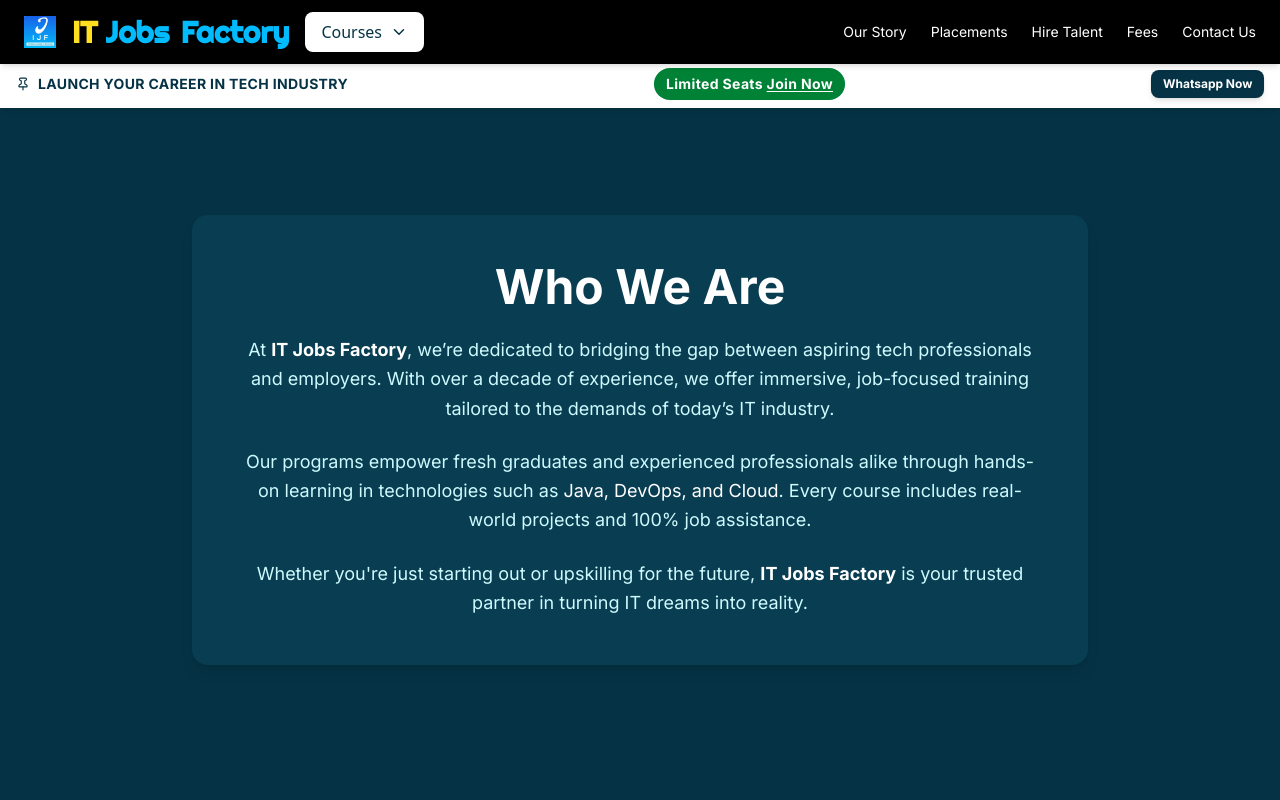
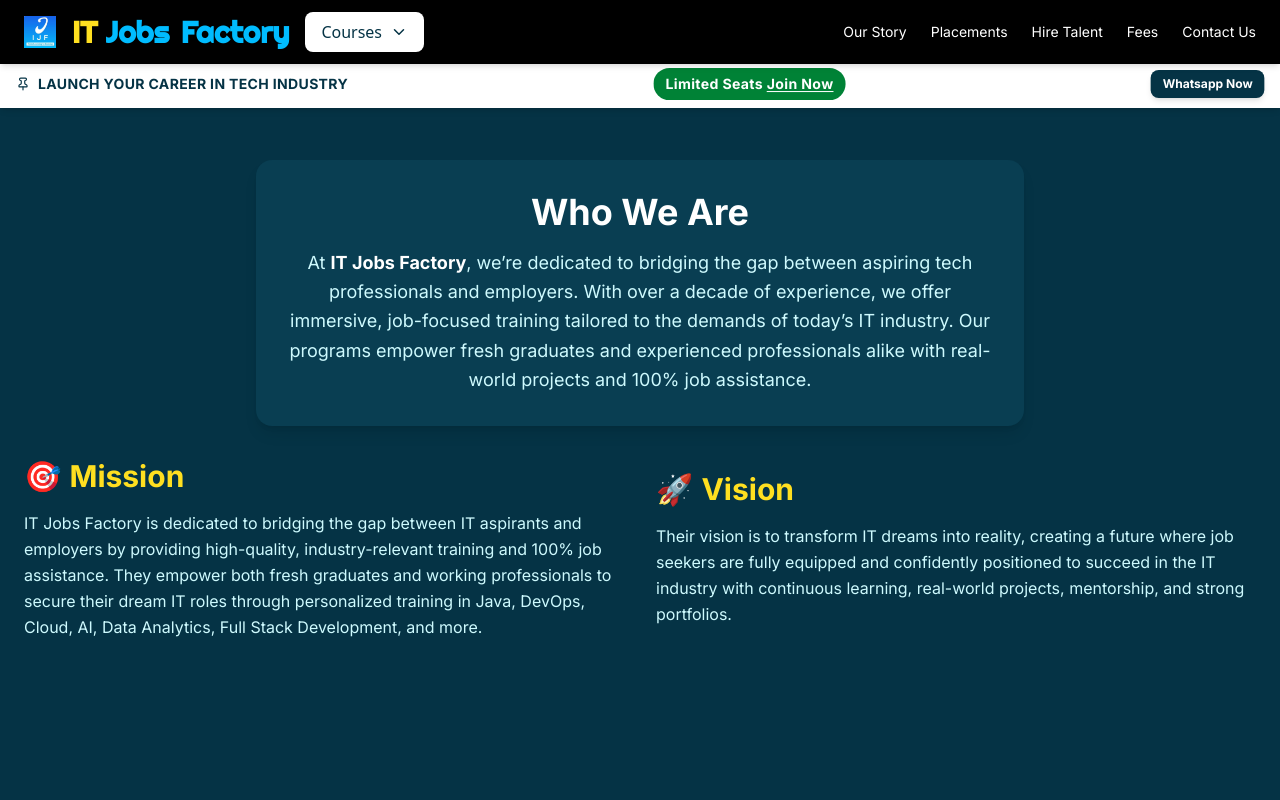
Before and after one commit to hardik979/it_jobs_factory_landing_page_demo, a Next.js app: page /about in a window 1280 px wide. Shown: the top 800 px of the page. Built offline with nearby package versions, Linux system fonts and the light colour scheme.

Commit message:
ourstory

```diff
--- a/app/(landing)/about/page.tsx
+++ b/app/(landing)/about/page.tsx
@@ -6,38 +6,70 @@
 export default function AboutSection() {
   return (
     <>
-      <section className="bg-cyan-950 pt-[160px] min-h-screen text-white px-6 py-20 flex items-center">
-        <div className="max-w-4xl mx-auto bg-cyan-900/40 rounded-2xl p-8 md:p-12 shadow-lg">
-          <h2 className="text-4xl md:text-5xl font-bold mb-6 text-center">
+      {/* WHO WE ARE - Full Screen */}
+      <section className="bg-cyan-950 h-screen text-white px-4 sm:px-6 py-12 flex flex-col justify-center">
+        <div className="max-w-7xl mx-auto w-full flex flex-col items-center gap-8">
+          {/* Who We Are Box at the top */}
+          <div className="bg-cyan-900/40 rounded-2xl p-6 sm:p-8 shadow-lg max-w-3xl text-center">
+            <h3 className="text-3xl sm:text-4xl font-bold mb-4 text-white">
               Who We Are
-          </h2>
-
-          <p className="text-cyan-100 text-lg mb-6 leading-relaxed text-center">
-            At <span className="text-white font-semibold">IT Jobs Factory</span>
-            , we’re dedicated to bridging the gap between aspiring tech
+            </h3>
+            <p className="text-cyan-100 text-base sm:text-lg leading-relaxed">
+              At{" "}
+              <span className="font-semibold text-white">IT Jobs Factory</span>,
+              we’re dedicated to bridging the gap between aspiring tech
               professionals and employers. With over a decade of experience, we
               offer immersive, job-focused training tailored to the demands of
-            today’s IT industry.
-          </p>
-
-          <p className="text-cyan-100 text-lg mb-6 leading-relaxed text-center">
-            Our programs empower fresh graduates and experienced professionals
-            alike through hands-on learning in technologies such as{" "}
-            <span className="text-white font-medium">
-              Java, DevOps, and Cloud
-            </span>
-            . Every course includes real-world projects and 100% job assistance.
-          </p>
-
-          <p className="text-cyan-100 text-lg leading-relaxed text-center">
-            Whether you're just starting out or upskilling for the future,{" "}
-            <span className="text-white font-semibold">IT Jobs Factory</span> is
-            your trusted partner in turning IT dreams into reality.
+              today’s IT industry. Our programs empower fresh graduates and
+              experienced professionals alike with real-world projects and 100%
+              job assistance.
             </p>
           </div>
+
+          {/* Mission & Vision row under Who We Are */}
+          <div className="grid grid-cols-1 md:grid-cols-2 gap-8 w-full">
+            {/* Mission Box */}
+            {/* Mission Box */}
+            <div className="... flex flex-col justify-center">
+              <div className="flex items-center gap-2 mb-4">
+                <span className="text-2xl sm:text-3xl">🎯</span>
+                <h3 className="text-2xl sm:text-3xl font-bold text-yellow-300">
+                  Mission
+                </h3>
+              </div>
+              <p className="text-cyan-100 leading-relaxed text-sm sm:text-base">
+                IT Jobs Factory is dedicated to bridging the gap between IT
+                aspirants and employers by providing high-quality,
+                industry-relevant training and 100% job assistance. They empower
+                both fresh graduates and working professionals to secure their
+                dream IT roles through personalized training in Java, DevOps,
+                Cloud, AI, Data Analytics, Full Stack Development, and more.
+              </p>
+            </div>
+
+            {/* Vision Box */}
+            <div className="... flex flex-col justify-center">
+              <div className="flex items-center gap-2 mb-4">
+                <span className="text-2xl sm:text-3xl">🚀</span>
+                <h3 className="text-2xl sm:text-3xl font-bold text-yellow-300">
+                  Vision
+                </h3>
+              </div>
+              <p className="text-cyan-100 leading-relaxed text-sm sm:text-base">
+                Their vision is to transform IT dreams into reality, creating a
+                future where job seekers are fully equipped and confidently
+                positioned to succeed in the IT industry with continuous
+                learning, real-world projects, mentorship, and strong
+                portfolios.
+              </p>
+            </div>
+          </div>
+        </div>
       </section>
-      {/* STATS SECTION */}
-      <section className="bg-cyan-50 text-cyan-800 px-4 sm:px-6 py-20 text-center">
+
+      {/* STATS SECTION - Full Screen */}
+      <section className="bg-cyan-50 text-cyan-800 px-4 sm:px-6 py-20 text-center h-screen flex flex-col justify-center">
+        <div className="max-w-4xl mx-auto">
           <h2 className="text-3xl md:text-4xl font-semibold mb-4">
             <span className="text-sky-500 underline underline-offset-4">
               Job-Ready Placements
@@ -46,12 +78,12 @@
           </h2>
 
           <p className="text-cyan-700 max-w-2xl mx-auto mb-10">
-          Join our flagship full stack program curated by IT JOBS FACTORY. Learn
-          from industry experts, build real-world projects, and get guaranteed
-          placement support with top-tier hiring partners.
+            Join our flagship full stack program curated by IT JOBS FACTORY.
+            Learn from industry experts, build real-world projects, and get
+            guaranteed placement support with top-tier hiring partners.
           </p>
 
-        <div className="grid grid-cols-1 sm:grid-cols-2 md:grid-cols-4 gap-10 mb-10">
+          <div className="grid grid-cols-1 sm:grid-cols-2 md:grid-cols-4 gap-10">
             {[
               ["1000+", "Learners Trained"],
               ["15 LPA", "Top Salary Package"],
@@ -59,12 +91,16 @@
               ["200+", "Partner Companies"],
             ].map(([title, desc]) => (
               <div key={title}>
-              <h3 className="text-3xl font-semibold text-cyan-800">{title}</h3>
+                <h3 className="text-3xl font-semibold text-cyan-800">
+                  {title}
+                </h3>
                 <p className="text-sm text-cyan-600">{desc}</p>
               </div>
             ))}
           </div>
+        </div>
       </section>
+
       <FAQAccordion />
       <SuccessCarousel />
     </>
--- a/components/Footer.tsx
+++ b/components/Footer.tsx
@@ -61,10 +61,13 @@
                   size={20}
                   className="hover:text-white cursor-pointer transition-colors"
                 />
-                <IconBrandLinkedin
-                  size={20}
-                  className="hover:text-white cursor-pointer transition-colors"
-                />
+                <a href="https://www.linkedin.com/company/it-jobs-factory/">
+                  <IconBrandLinkedin
+                    size={20}
+                    className="hover:text-white cursor-pointer transition-colors"
+                  />
+                </a>
+
                 <IconBrandTwitter
                   size={20}
                   className="hover:text-white cursor-pointer transition-colors"
```
Lines whose indentation alone changed are shown as unchanged.
